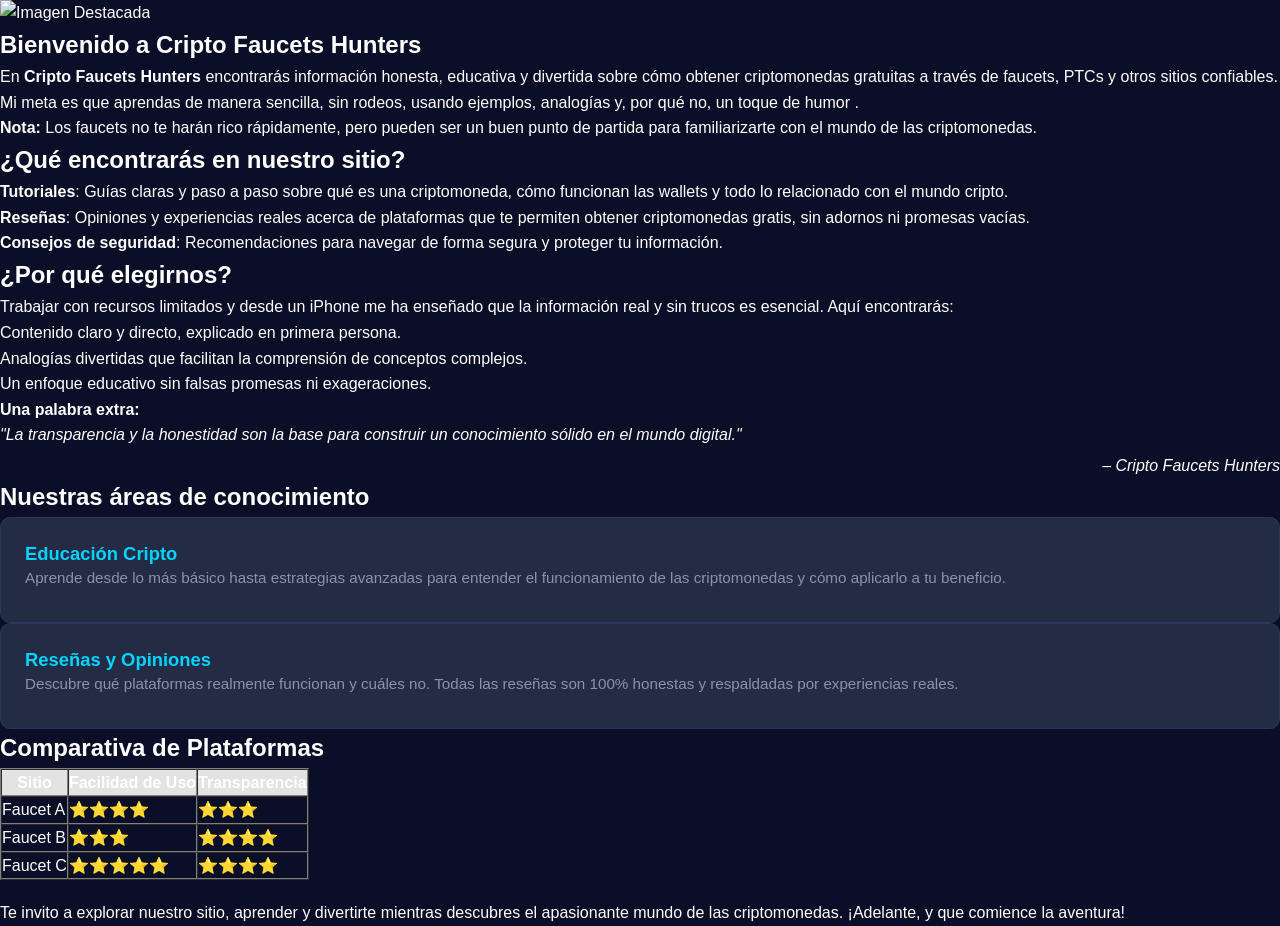
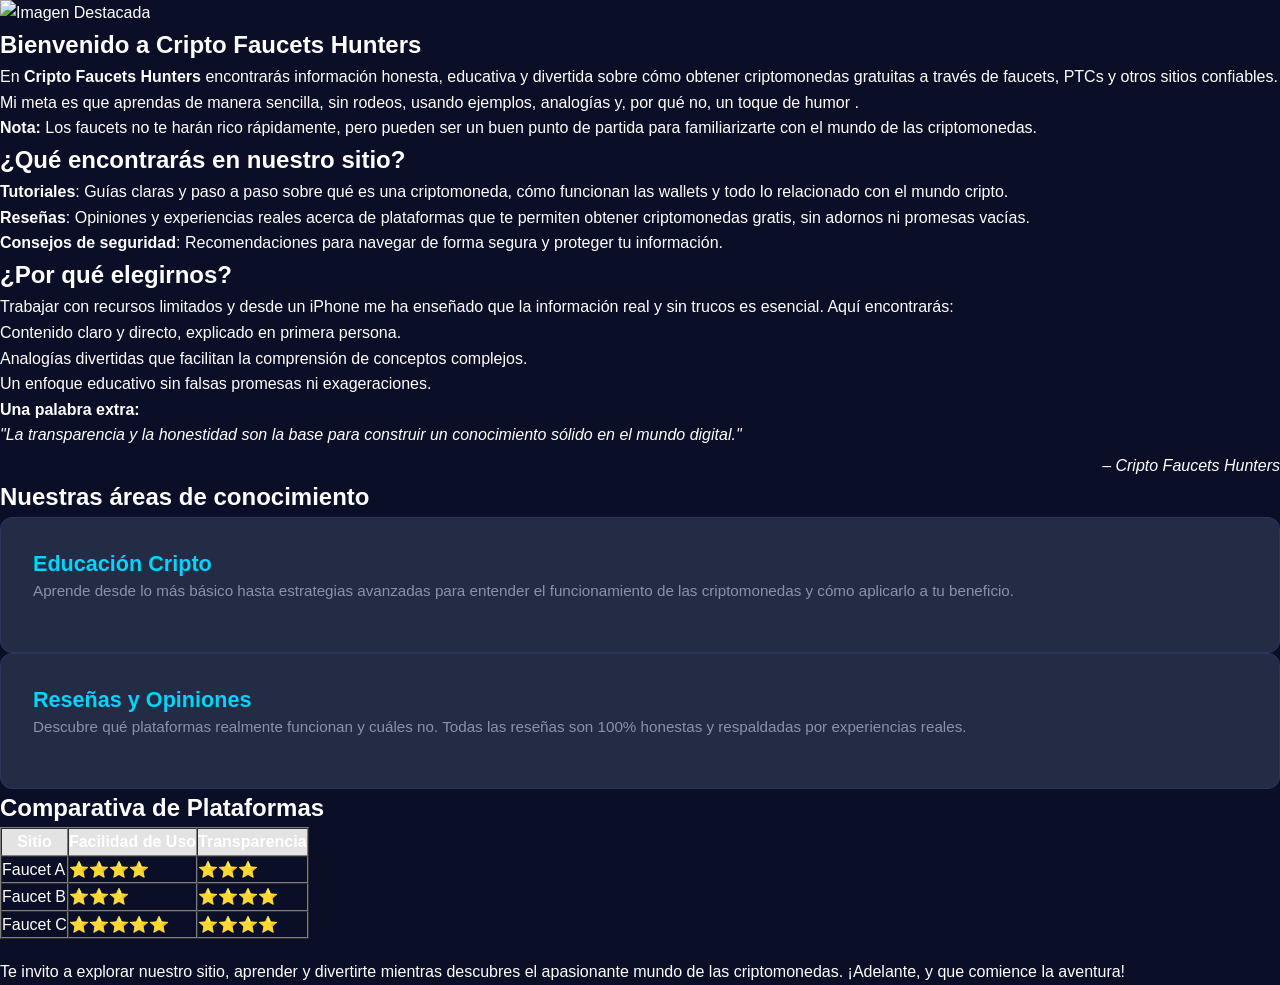

Update style.css

--- a/css/style.css
+++ b/css/style.css
@@ -229,8 +229,8 @@ body {
 
 .card {
     background-color: var(--fondo-tarjeta);
-    padding: 1.5rem;
-    border-radius: 10px;
+    padding: 2rem;
+    border-radius: 12px;
     border: 1px solid var(--borde-sutil);
     transition: all 0.3s ease;
 }
@@ -262,7 +262,7 @@ body {
 .card h3 {
     color: var(--acento-cian);
     margin: 0;
-    font-size: 1.15rem;
+    font-size: 1.35rem;
     line-height: 1.3;
     flex: 1;
 }
@@ -270,7 +270,8 @@ body {
 .card p {
     color: var(--texto-secundario);
     font-size: 0.95rem;
-    margin-bottom: 0.5rem;
+    margin-bottom: 1rem;
+    line-height: 1.7;
 }
 
 .card-link {
@@ -313,7 +314,7 @@ body {
     vertical-align: middle;
 }
 
-/* ===== ESTILOS PARA PÁGINA DE BIENVENIDA (RITMO VISUAL) ===== */
+/* ===== ESTILOS PARA PÁGINA DE BIENVENIDA ===== */
 .page-header {
     text-align: center;
     margin-bottom: 2.5rem;
@@ -340,22 +341,18 @@ body {
     border: 1px solid var(--borde-sutil);
     border-radius: 15px;
     padding: 2.5rem 2rem;
-    text-align: center;
     margin-bottom: 2rem;
-}
-
-.featured-intro h2 {
-    font-size: 1.8rem;
-    margin-bottom: 1rem;
-    color: var(--acento-cian);
 }
 
 .featured-intro p {
     color: var(--texto-secundario);
     font-size: 1.1rem;
     line-height: 1.7;
-    max-width: 750px;
-    margin: 0 auto;
+    margin-bottom: 1rem;
+}
+
+.featured-intro p:last-child {
+    margin-bottom: 0;
 }
 
 /* 2. Tarjeta estándar */
@@ -381,21 +378,43 @@ body {
     margin-bottom: 1rem;
 }
 
-/* 3. Filas alternadas (2 columnas en PC, 1 en móvil) */
-.content-row {
-    display: flex;
-    gap: 1.5rem;
-    margin-bottom: 1.5rem;
-    flex-wrap: wrap;
+.content-card ul {
+    list-style: none;
+    padding-left: 0;
+    margin-bottom: 1rem;
 }
 
-.content-row .content-card {
-    flex: 1;
-    min-width: 280px;
-    margin-bottom: 0;
+.content-card ul li {
+    color: var(--texto-secundario);
+    padding: 0.4rem 0 0.4rem 1.5rem;
+    position: relative;
+    line-height: 1.6;
 }
 
-/* 4. Bloque compacto para listas */
+.content-card ul li::before {
+    content: '•';
+    color: var(--acento-cian);
+    position: absolute;
+    left: 0;
+    font-weight: bold;
+    font-size: 1.2rem;
+    line-height: 1.4;
+}
+
+/* 3. Tarjeta centrada (para ¿Y ahora qué?) */
+.content-card.text-center-card {
+    text-align: center;
+    border-left: none; /* Quitamos el borde izquierdo si existiera */
+    border-color: var(--acento-cian); /* Borde sutil */
+}
+
+.content-card.text-center-card h3 {
+    border-left: none;
+    padding-left: 0;
+    text-align: center;
+}
+
+/* 4. Bloques compactos */
 .compact-list-box {
     background-color: var(--fondo-secundario);
     border-left: 4px solid var(--acento-verde);
@@ -408,6 +427,8 @@ body {
     color: var(--texto-principal);
     font-size: 1.2rem;
     margin-bottom: 0.8rem;
+    border-left: none; /* Sin raya lateral en estos bloques */
+    padding-left: 0;
 }
 
 .compact-list-box ul {
@@ -431,7 +452,7 @@ body {
     font-weight: bold;
 }
 
-/* 5. Cita final */
+/* 5. Cita final (Rincón del Hunter) */
 .quote-box {
     background: linear-gradient(135deg, var(--fondo-secundario) 0%, var(--fondo-tarjeta) 100%);
     border-left: 4px solid var(--acento-cian);
@@ -441,15 +462,21 @@ body {
     font-style: italic;
     color: var(--texto-principal);
     line-height: 1.7;
-    text-align: center;
 }
 
-.quote-box cite {
-    display: block;
-    margin-top: 1rem;
+.quote-box h3 {
     font-style: normal;
     color: var(--acento-cian);
-    font-weight: 600;
+    font-size: 1.2rem;
+    margin-bottom: 1rem;
+    border-left: none;
+    padding-left: 0;
+}
+
+/* Texto destacado (Cyan) */
+.text-cyan {
+    color: var(--acento-cian);
+    font-weight: bold;
 }
 
 /* ===== RESPONSIVE ===== */
@@ -492,5 +519,4 @@ body {
     .content-card { padding: 1.5rem; }
     .content-card h3 { font-size: 1.2rem; }
     .featured-intro { padding: 1.8rem 1.2rem; }
-    .content-row { flex-direction: column; }
 }
